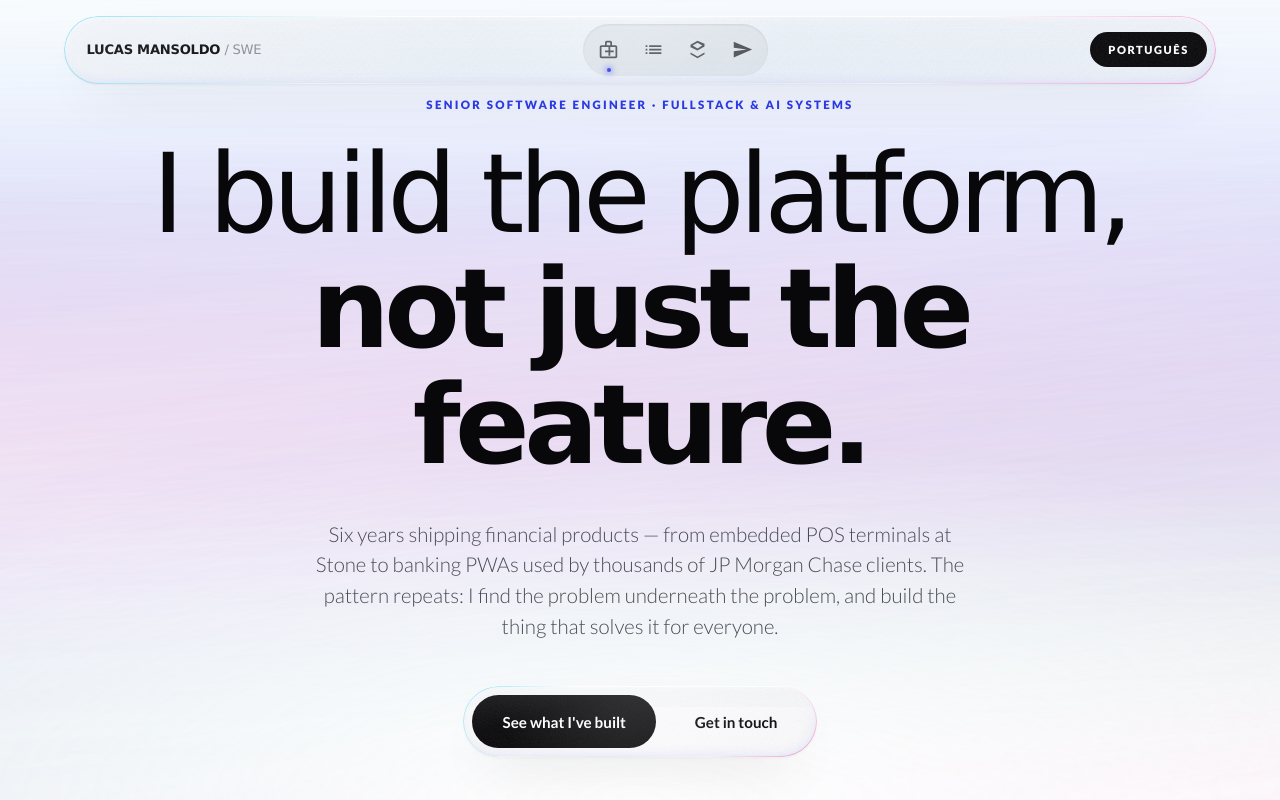
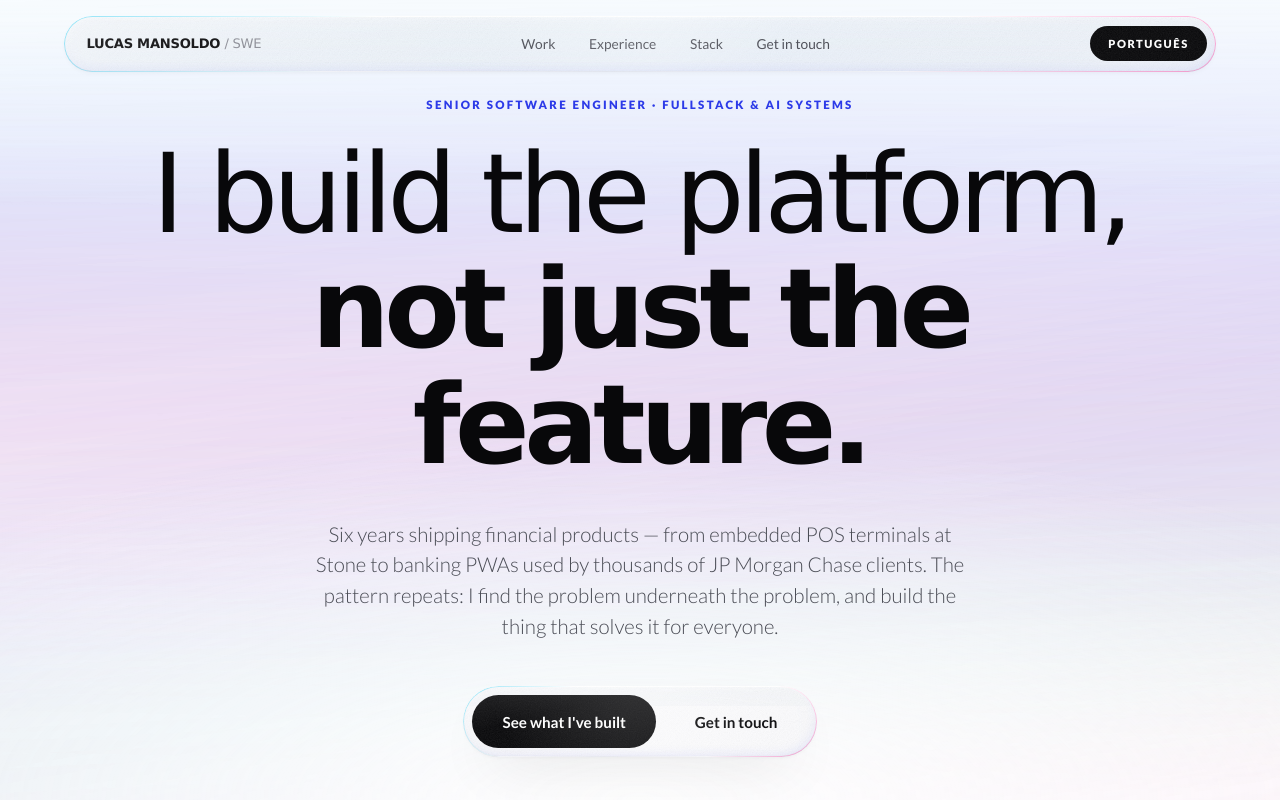
Before and after one commit to LMansoldo/lucasmansoldo.github.io, a SvelteKit app: page / in a window 1280 px wide. Shown: the top 800 px of the page. Built offline with nearby package versions, Linux system fonts and the light colour scheme.

Commit message:
Revert "fix: dock nav — tooltip clipped off-screen, ungrouped floating icons, wrong initial active state"
This reverts commit d42cf9c99bfd3f3f40810a7b9e185221ba182812.

```diff
--- a/src/app.css
+++ b/src/app.css
@@ -214,62 +214,16 @@ header{position:fixed;top:0;left:0;right:0;z-index:60;padding-top:1rem}
 }
 .mark{font-family:var(--display);font-weight:700;font-size:.82rem;letter-spacing:-.02em}
 .mark span{color:var(--ink-faint);font-weight:400}
+.nav nav{display:flex;gap:.1rem}
+.nav nav a{font-size:.86rem;color:var(--ink-soft);padding:.55rem 1rem;border-radius:999px;
+  transition:color .3s var(--ease),background .3s var(--ease)}
+.nav nav a:hover{color:var(--ink);background:rgba(8,8,10,.05)}
 .lang{
   font-family:var(--body);font-weight:900;font-size:.7rem;letter-spacing:.14em;text-transform:uppercase;
   color:var(--paper);background:var(--ink);border:0;padding:.7rem 1.15rem;border-radius:999px;cursor:pointer;
   transition:background .3s var(--ease)}
 .lang:hover{background:var(--accent)}
-
-/* Dock icon buttons — shared between desktop pill and mobile dock.
-   The row gets its own recessed chip so it reads as one grouped object
-   inside the glass bar, instead of loose icons floating in empty space. */
-.dock{
-  display:flex;align-items:center;gap:.15rem;padding:.3rem;border-radius:999px;
-  background:rgba(8,8,10,.05);
-  box-shadow:inset 0 1px 3px -1px rgba(8,8,10,.18);
-}
-.dock a{
-  position:relative;display:grid;place-items:center;
-  width:42px;height:42px;border-radius:32%;
-  color:var(--ink-soft);text-decoration:none;
-  transition:color .3s var(--ease),background .3s var(--ease),transform .3s var(--ease);
-}
-.dock a svg{width:21px;height:21px;fill:currentColor;transition:fill .3s var(--ease)}
-.dock a:hover{color:var(--ink);background:rgba(255,255,255,.7);transform:scale(1.14)}
-.dock a .tooltip{
-  position:absolute;top:calc(100% + 10px);left:50%;transform:translateX(-50%) translateY(-4px);
-  font-family:var(--body);font-size:.72rem;font-weight:700;white-space:nowrap;
-  background:var(--ink);color:var(--paper);padding:.35rem .7rem;border-radius:8px;
-  opacity:0;pointer-events:none;
-  transition:opacity .25s var(--ease),transform .25s var(--ease);
-}
-.dock a:hover .tooltip{opacity:1;transform:translateX(-50%) translateY(0)}
-.dock a .dot{
-  position:absolute;bottom:-1px;left:50%;transform:translateX(-50%);
-  width:4px;height:4px;border-radius:50%;background:var(--accent);
-  opacity:0;box-shadow:0 0 6px 1px color-mix(in srgb,var(--accent) 70%,transparent);
-  transition:opacity .3s var(--ease);
-}
-.dock a.active .dot{opacity:1}
-
-/* Mobile: hide dock inside pill, show bottom dock */
-@media(max-width:820px){
-  .nav .dock{display:none}
-  .mobile-dock{
-    display:flex;position:fixed;bottom:1.1rem;left:50%;transform:translateX(-50%);
-    z-index:60;padding:.5rem;gap:.2rem;
-    background:linear-gradient(135deg,rgba(255,255,255,.86) 0%,rgba(248,248,252,.8) 100%);
-    box-shadow:
-      inset 0 1px 1px rgba(255,255,255,.95),
-      inset 0 -1px 1px rgba(8,8,10,.06),
-      0 18px 40px -14px rgba(8,8,10,.38);
-  }
-  .mobile-dock a{width:48px;height:48px;color:var(--ink-soft)}
-  .mobile-dock a.active{color:var(--ink);background:rgba(8,8,10,.06)}
-  .mobile-dock .tooltip{display:none}
-  .mobile-dock .dot{bottom:1px}
-}
-@media(min-width:821px){.mobile-dock{display:none}}
+@media(max-width:820px){.nav nav{display:none}}
 
 /* ============================================================
    HERO
--- a/src/lib/components/Nav.svelte
+++ b/src/lib/components/Nav.svelte
@@ -1,72 +1,20 @@
 <script lang="ts">
 	import { content, toggleLang } from '$lib/i18n.svelte';
-	import { onMount } from 'svelte';
 
 	const t = $derived(content());
-
-	const links = $derived([
-		{ id: 'work', href: '#work', label: t.nav.work, icon: 'M20 7h-4V4c0-1.1-.9-2-2-2h-4c-1.1 0-2 .9-2 2v3H4c-1.1 0-2 .9-2 2v11c0 1.1.9 2 2 2h16c1.1 0 2-.9 2-2V9c0-1.1-.9-2-2-2zM10 4h4v3h-4V4zm10 16H4V9h16v11zm-8-1h2v-4h4v-2h-4V9h-2v4H8v2h4v4z' },
-		{ id: 'experience', href: '#experience', label: t.nav.experience, icon: 'M3 13h2v-2H3v2zm0 4h2v-2H3v2zm0-8h2V7H3v2zm4 4h14v-2H7v2zm0 4h14v-2H7v2zM7 7v2h14V7H7z' },
-		{ id: 'stack', href: '#stack', label: t.nav.stack, icon: 'M12 2l-8 4.5v3L12 13l8-4.5v-3L12 2zm0 2.25L17.5 7.5 12 10.75 6.5 7.5 12 4.25zM4 15.5l8 4.5 8-4.5v2L12 22l-8-4.5v-2z' },
-		{ id: 'contact', href: '#contact', label: t.nav.contact, icon: 'M2.01 21L23 12 2.01 3 2 10l15 2-15 2z' }
-	]);
-
-	let activeId = $state('');
-
-	onMount(() => {
-		const sections = links
-			.map(l => document.getElementById(l.id))
-			.filter(Boolean) as HTMLElement[];
-
-		if (!sections.length) return;
-
-		const observer = new IntersectionObserver(
-			(entries) => {
-				for (const entry of entries) {
-					if (entry.isIntersecting) {
-						activeId = entry.target.id;
-					}
-				}
-			},
-			{ rootMargin: '-50% 0px -50% 0px', threshold: 0 }
-		);
-
-		sections.forEach(s => observer.observe(s));
-		return () => observer.disconnect();
-	});
 </script>
 
 <header>
 	<div class="nav glass">
 		<span class="mark">LUCAS MANSOLDO <span>/ SWE</span></span>
-		<div class="dock">
-			{#each links as link (link.id)}
-				<a
-					href={link.href}
-					aria-label={link.label}
-					class:active={activeId === link.id}
-				>
-					<svg viewBox="0 0 24 24" aria-hidden="true"><path d={link.icon} /></svg>
-					<span class="tooltip">{link.label}</span>
-					<span class="dot"></span>
-				</a>
-			{/each}
-		</div>
+		<nav>
+			<a href="#work">{t.nav.work}</a>
+			<a href="#experience">{t.nav.experience}</a>
+			<a href="#stack">{t.nav.stack}</a>
+			<a href="#contact">{t.nav.contact}</a>
+		</nav>
 		<button class="lang" type="button" aria-label={t.ui.langToggleAria} onclick={toggleLang}>
 			{t.ui.langToggle}
 		</button>
 	</div>
 </header>
-
-<div class="mobile-dock glass">
-	{#each links as link (link.id)}
-		<a
-			href={link.href}
-			aria-label={link.label}
-			class:active={activeId === link.id}
-		>
-			<svg viewBox="0 0 24 24" aria-hidden="true"><path d={link.icon} /></svg>
-			<span class="dot"></span>
-		</a>
-	{/each}
-</div>
```
